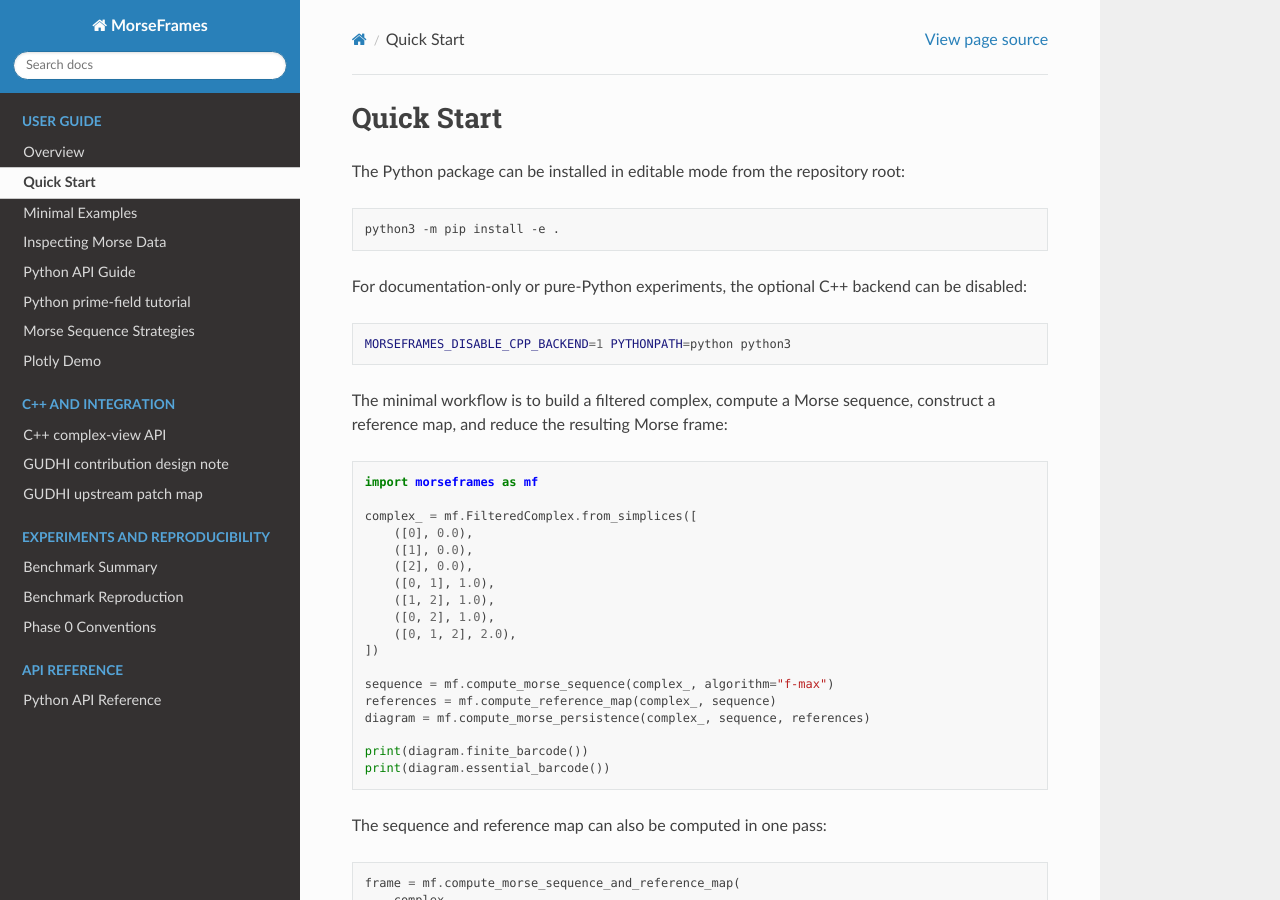
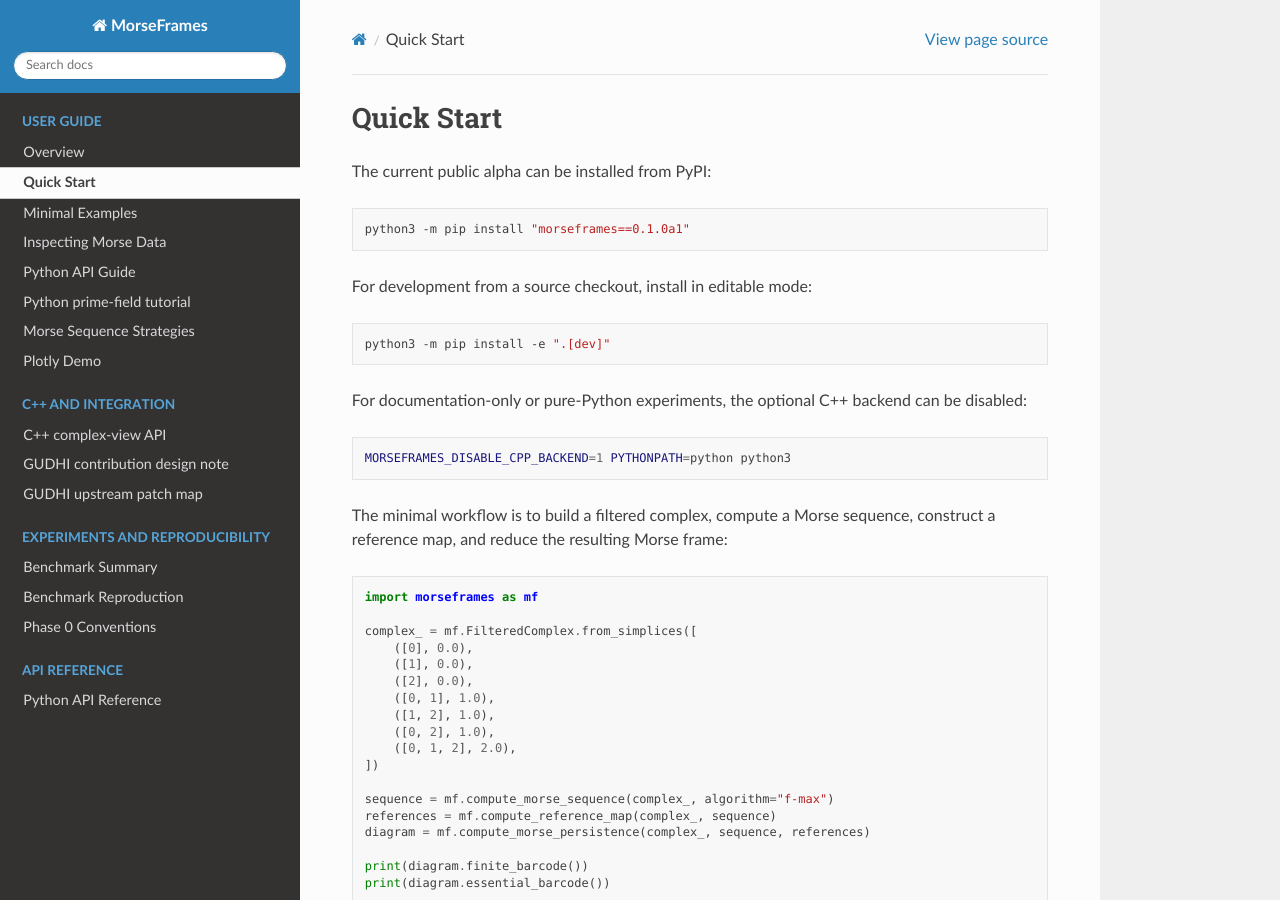
Before and after one commit to lnajman/morseframes, a Sphinx documentation site: the page built from docs/quickstart.rst, in a window 1280 px wide and 900 px high. Built offline with Sphinx 7.4.7 and the Read the Docs theme 3.1.0, drawn with Linux system fonts in a browser that asks for light colours; the version number is read from the project's files by our own code.

Commit message:
Document PyPI installation

```diff
--- a/docs/index.rst
+++ b/docs/index.rst
@@ -8,6 +8,12 @@ homology.
 The documentation is split between user-facing Python material, implementation
 notes for the C++ core and GUDHI adapter, and reproducibility instructions for
 the benchmark tables.
+
+The current public alpha can be installed from PyPI:
+
+.. code-block:: sh
+
+   python3 -m pip install "morseframes==0.1.0a1"
 
 .. toctree::
    :maxdepth: 2
--- a/docs/minimal_examples.rst
+++ b/docs/minimal_examples.rst
@@ -2,8 +2,8 @@ Minimal Examples
 ================
 
 The examples below are intentionally small and can be pasted into a Python
-session after installing the package, or from the repository root with
-``PYTHONPATH=python``.
+session after installing ``morseframes`` from PyPI, or from the repository root
+with ``PYTHONPATH=python``.
 
 One Edge
 --------
--- a/docs/quickstart.rst
+++ b/docs/quickstart.rst
@@ -1,11 +1,17 @@
 Quick Start
 ===========
 
-The Python package can be installed in editable mode from the repository root:
+The current public alpha can be installed from PyPI:
 
 .. code-block:: sh
 
-   python3 -m pip install -e .
+   python3 -m pip install "morseframes==0.1.0a1"
+
+For development from a source checkout, install in editable mode:
+
+.. code-block:: sh
+
+   python3 -m pip install -e ".[dev]"
 
 For documentation-only or pure-Python experiments, the optional C++ backend can
 be disabled:
```
Also changed, not shown: README.md (+6 -4 lines), docs/python_api.md (+1 -1 lines).
